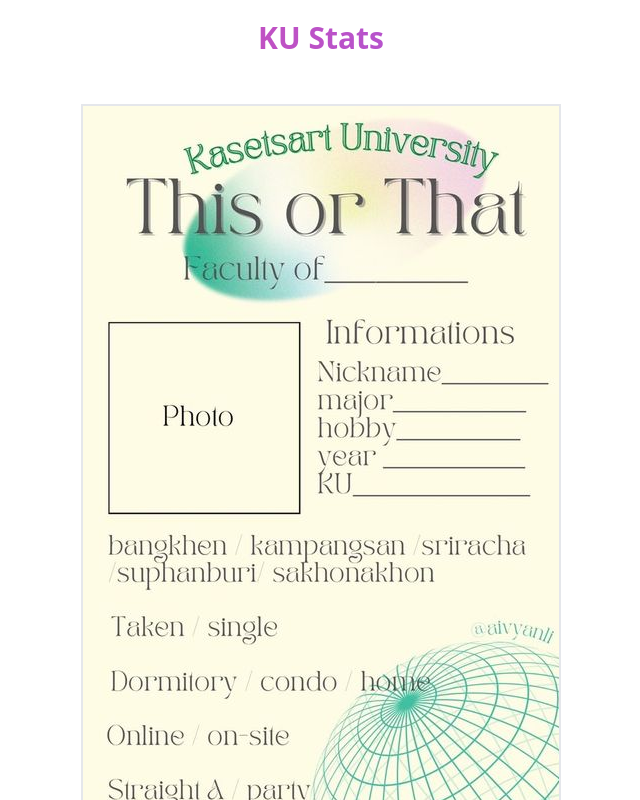
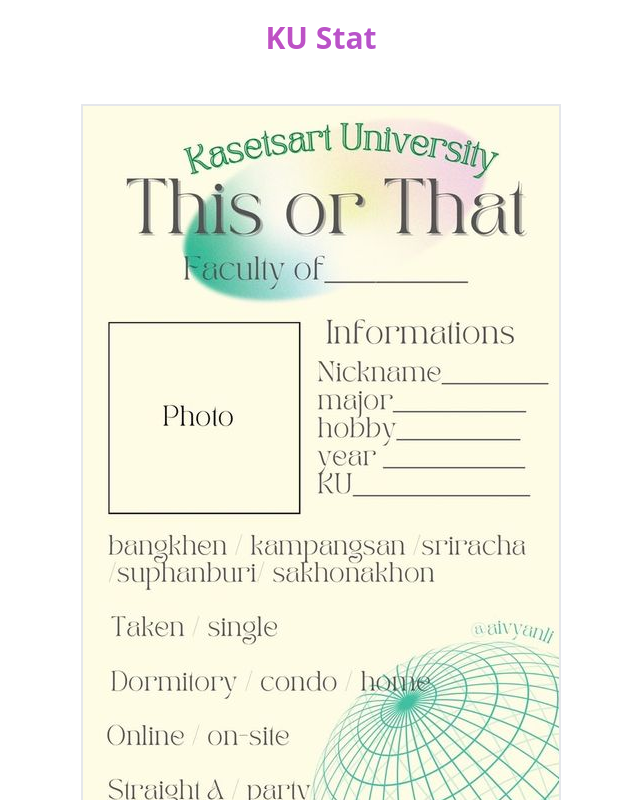
Before and after one commit to Teerut26/gen-ku, a Svelte app: page / in a window 1280 px wide. Shown: the top 800 px of the page, without its empty margins (319-959 px from the left). Built offline with nearby package versions, Linux system fonts and the light colour scheme.

Commit message:
change word

```diff
--- a/index.html
+++ b/index.html
@@ -5,7 +5,7 @@
     <link rel="icon" href="/favicon.ico" />
     <meta name="viewport" content="width=device-width, initial-scale=1.0" />
     <script src="https://cdn.tailwindcss.com"></script>
-    <title>KU Stats</title>
+    <title>KU Stat</title>
   </head>
   <body>
     <div id="app"></div>
--- a/src/App.svelte
+++ b/src/App.svelte
@@ -85,7 +85,7 @@
     }
 </script>
 
-<div class="font-extrabold text-3xl flex justify-center mt-5 bg-clip-text text-transparent bg-gradient-to-r from-pink-500 to-violet-500">KU Stats</div>
+<div class="font-extrabold text-3xl flex justify-center mt-5 bg-clip-text text-transparent bg-gradient-to-r from-pink-500 to-violet-500">KU Stat</div>
 
 <div
     class="flex flex-col items-center p-2 gap-3 scale-[0.6] sm:scale-75 md:scale-90 lg:scale-100"
```
